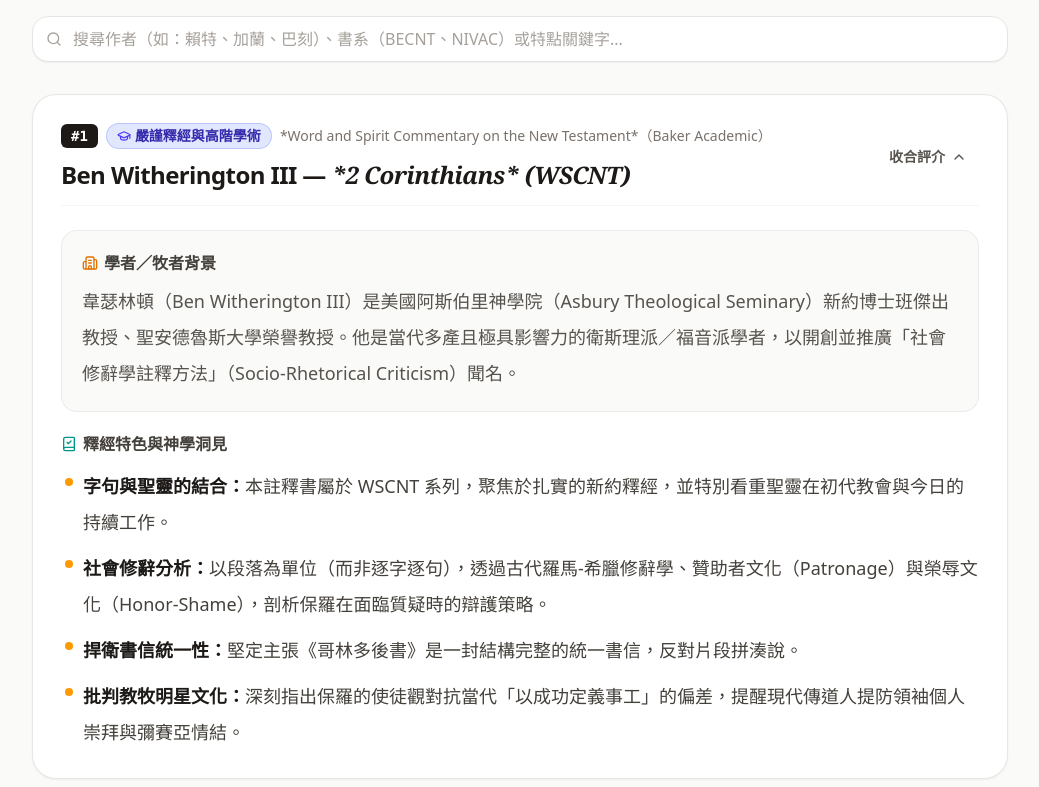
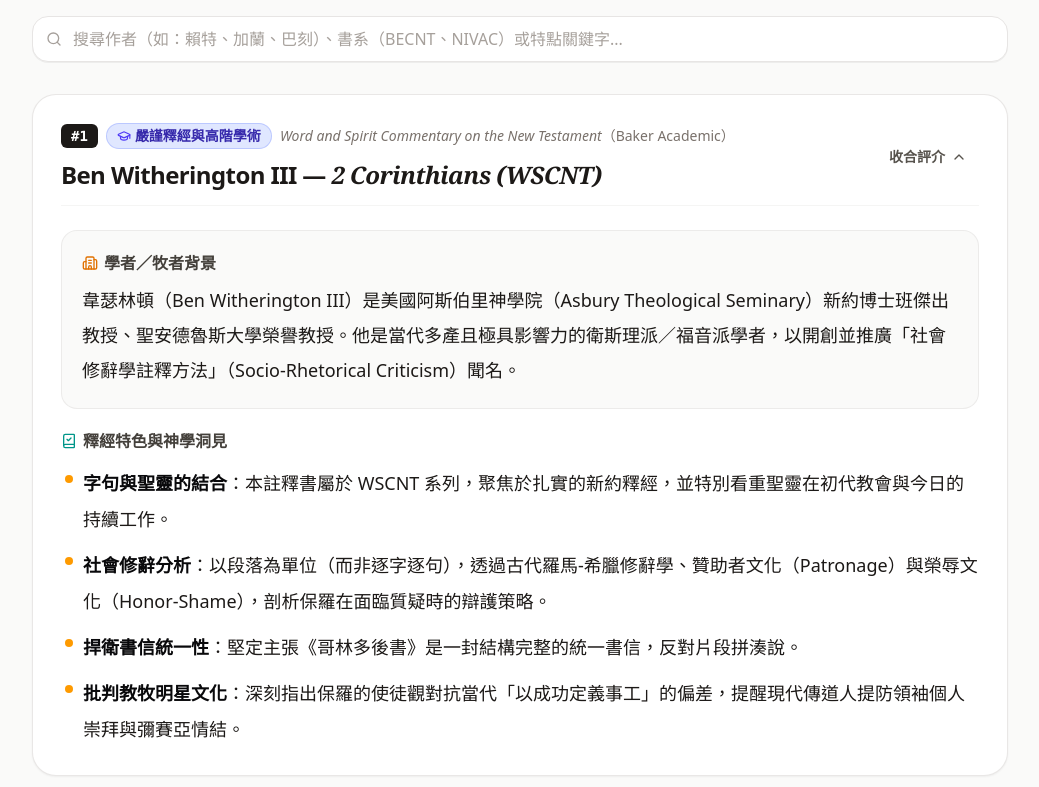
Before and after one commit to TychicusAI/QT-with-Tychicus, a Next.js app: page /books/2-corinthians in a window 1280 px wide. Shown: the part 513-1300 px from the top of the page, without its empty margins (120-1159 px from the left). Built offline with nearby package versions, Linux system fonts and the light colour scheme.

Commit message:
fix: 全面支援釋經書目中 Markdown 粗體、斜體與序號列表的解析與排版

```diff
--- a/src/app/globals.css
+++ b/src/app/globals.css
@@ -120,3 +120,11 @@
   margin-bottom: 0.5rem;
   line-height: 1.8;
 }
+
+.markdown-content > *:last-child,
+.markdown-content ul:last-child,
+.markdown-content ol:last-child,
+.markdown-content p:last-child,
+.markdown-content li:last-child {
+  margin-bottom: 0;
+}
--- a/src/components/BibliographyViewer.tsx
+++ b/src/components/BibliographyViewer.tsx
@@ -15,6 +15,7 @@
   Building2,
   Compass
 } from "lucide-react";
+import { marked } from "marked";
 import { BookBibliography, BookCategory } from "@/types/book";
 
 interface BibliographyViewerProps {
@@ -342,13 +343,22 @@
                         {categoryStyle.icon}
                         <span>{item.categoryLabel}</span>
                       </span>
-                      <span className="text-xs sm:text-sm text-stone-500 dark:text-stone-400 font-medium">
-                        {item.series}
-                      </span>
+                      <span
+                        className="text-xs sm:text-sm text-stone-500 dark:text-stone-400 font-medium"
+                        dangerouslySetInnerHTML={{
+                          __html: marked.parseInline(item.series) as string,
+                        }}
+                      />
                     </div>
 
                     <h2 className="text-lg sm:text-2xl font-extrabold text-stone-900 dark:text-stone-50 tracking-tight pt-1">
-                      {item.author} — <span className="font-serif italic font-semibold">{item.bookTitle}</span>
+                      {item.author} —{" "}
+                      <span
+                        className="font-serif italic font-semibold"
+                        dangerouslySetInnerHTML={{
+                          __html: marked.parseInline(item.bookTitle) as string,
+                        }}
+                      />
                     </h2>
                   </div>
 
@@ -374,9 +384,12 @@
                           <Building2 className="w-4 h-4 text-amber-600 dark:text-amber-400" />
                           <span>學者／牧者背景</span>
                         </div>
-                        <p className={`${contentFontClass} text-stone-600 dark:text-stone-300 whitespace-pre-line`}>
-                          {item.authorBackground}
-                        </p>
+                        <div
+                          className={`markdown-content ${contentFontClass} text-stone-600 dark:text-stone-300 leading-relaxed sm:leading-loose`}
+                          dangerouslySetInnerHTML={{
+                            __html: marked.parse(item.authorBackground, { breaks: true }) as string,
+                          }}
+                        />
                       </div>
                     )}
 
@@ -390,26 +403,26 @@
 
                         <ul className={`space-y-2.5 ${contentFontClass} text-stone-700 dark:text-stone-200 pl-1`}>
                           {item.features.map((feat, fIdx) => {
-                            // Extract title before colon if present
-                            const colonMatch = feat.match(/^\*\*([^*]+)\*\*[：:]\s*(.*)$/);
-                            if (colonMatch) {
-                              return (
-                                <li key={fIdx} className="flex items-start gap-2.5">
-                                  <span className="w-2 h-2 rounded-full bg-amber-500 shrink-0 mt-2.5" />
-                                  <div>
-                                    <strong className="font-bold text-stone-900 dark:text-stone-100">
-                                      {colonMatch[1]}：
-                                    </strong>
-                                    <span>{colonMatch[2]}</span>
-                                  </div>
-                                </li>
-                              );
-                            }
+                            const isSubItem = /^\d+\./.test(feat.trim());
 
                             return (
-                              <li key={fIdx} className="flex items-start gap-2.5">
-                                <span className="w-2 h-2 rounded-full bg-amber-500 shrink-0 mt-2.5" />
-                                <span>{feat}</span>
+                              <li
+                                key={fIdx}
+                                className={
+                                  isSubItem
+                                    ? "ml-5 sm:ml-7 flex items-start gap-2 text-stone-600 dark:text-stone-300"
+                                    : "flex items-start gap-2.5"
+                                }
+                              >
+                                {!isSubItem && (
+                                  <span className="w-2 h-2 rounded-full bg-amber-500 shrink-0 mt-2.5" />
+                                )}
+                                <div
+                                  className="markdown-content flex-1"
+                                  dangerouslySetInnerHTML={{
+                                    __html: marked.parseInline(feat) as string,
+                                  }}
+                                />
                               </li>
                             );
                           })}
```
